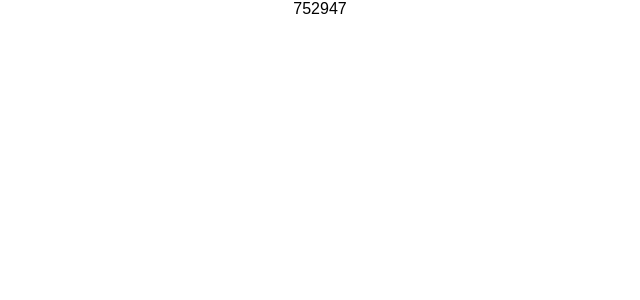
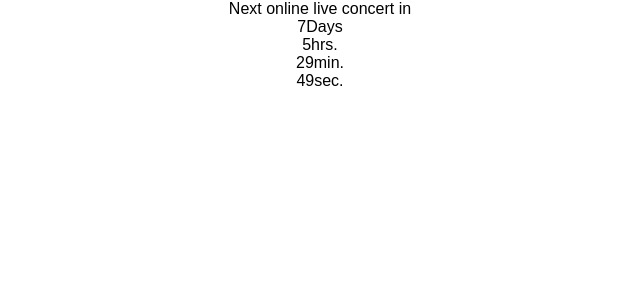
Before and after one commit to shirintag/countdown-app, a React app: page / in a window 1280 px wide. Shown: the top 300 px of the page, without its empty margins (320-960 px from the left). Built offline with nearby package versions, Linux system fonts and the light colour scheme.

Commit message:
Add now live when the counter hits 0

```diff
--- a/src/Countdown.js
+++ b/src/Countdown.js
@@ -6,11 +6,15 @@ class Countdown extends Component {
         const countdown = this.calculateCountdownTime(props.concertDateTime);
         this.state = {
             concertDateTime: props.concertDateTime,
+            totalSeconds: countdown.totalSeconds,
             days: countdown.days,
             hours: countdown.hours,
             minutes: countdown.minutes,
-            seconds: countdown.seconds
+            seconds: countdown.seconds,
+            live: countdown.totalSeconds <= 0
         };
+
+        this.updateCountdownTime = this.updateCountdownTime.bind(this);
     }
 
     calculateCountdownTime(concertDateTime) {
@@ -22,14 +26,21 @@ class Countdown extends Component {
         remainingSeconds = remainingSeconds % (60*60);
         const minutes = Math.floor(remainingSeconds / 60);
         const seconds = Math.floor(remainingSeconds % 60);
-        return {days, hours, minutes, seconds};
+        return {totalSeconds, days, hours, minutes, seconds};
+    }
+
+    updateCountdownTime() {
+        const countdown = this.calculateCountdownTime(this.props.concertDateTime);
+        if (countdown.totalSeconds <= 0) {
+            this.setState({live: true});
+            clearInterval(this.interval);
+        } else {
+            this.setState(countdown);
+        }
     }
 
     componentDidMount() {
-        this.interval = setInterval(() => this.setState(
-            this.calculateCountdownTime(this.props.concertDateTime)),
-            1000
-        );
+        this.interval = setInterval(this.updateCountdownTime, 1000);
     }
 
     componentWillUnmount() {
@@ -38,13 +49,31 @@ class Countdown extends Component {
 
     render() {
         return (
-            <div>
-                <div className="Countdown">
-                    <span>{this.state.days}</span>
-                    <span>{this.state.hours}</span>
-                    <span>{this.state.minutes}</span>
-                    <span>{this.state.seconds}</span>
-                </div>
+            <div className="ContentContainer">
+                {!this.state.live &&
+                    <div>
+                        <div className="f-headline">Next online live concert in</div>
+                        <div className="Countdown">
+                            <div className="Countdown-box">
+                                <span className="Countdown-box-value f-time">{this.state.days}</span>
+                                <span className="Countdown-box-label f-label">Days</span>
+                            </div>
+                            <div className="Countdown-box">
+                                <span className="Countdown-box-value f-time">{this.state.hours}</span>
+                                <span className="Countdown-box-label f-label">hrs.</span>
+                            </div>
+                            <div className="Countdown-box">
+                                <span className="Countdown-box-value f-time">{this.state.minutes}</span>
+                                <span className="Countdown-box-label f-label">min.</span>
+                            </div>
+                            <div className="Countdown-box">
+                                <span className="Countdown-box-value f-time">{this.state.seconds}</span>
+                                <span className="Countdown-box-label f-label">sec.</span>
+                            </div>
+                        </div>
+                    </div>
+                }
+                {this.state.live && <div className="f-headline">Now Live</div>}
             </div>
         );
     }
```
